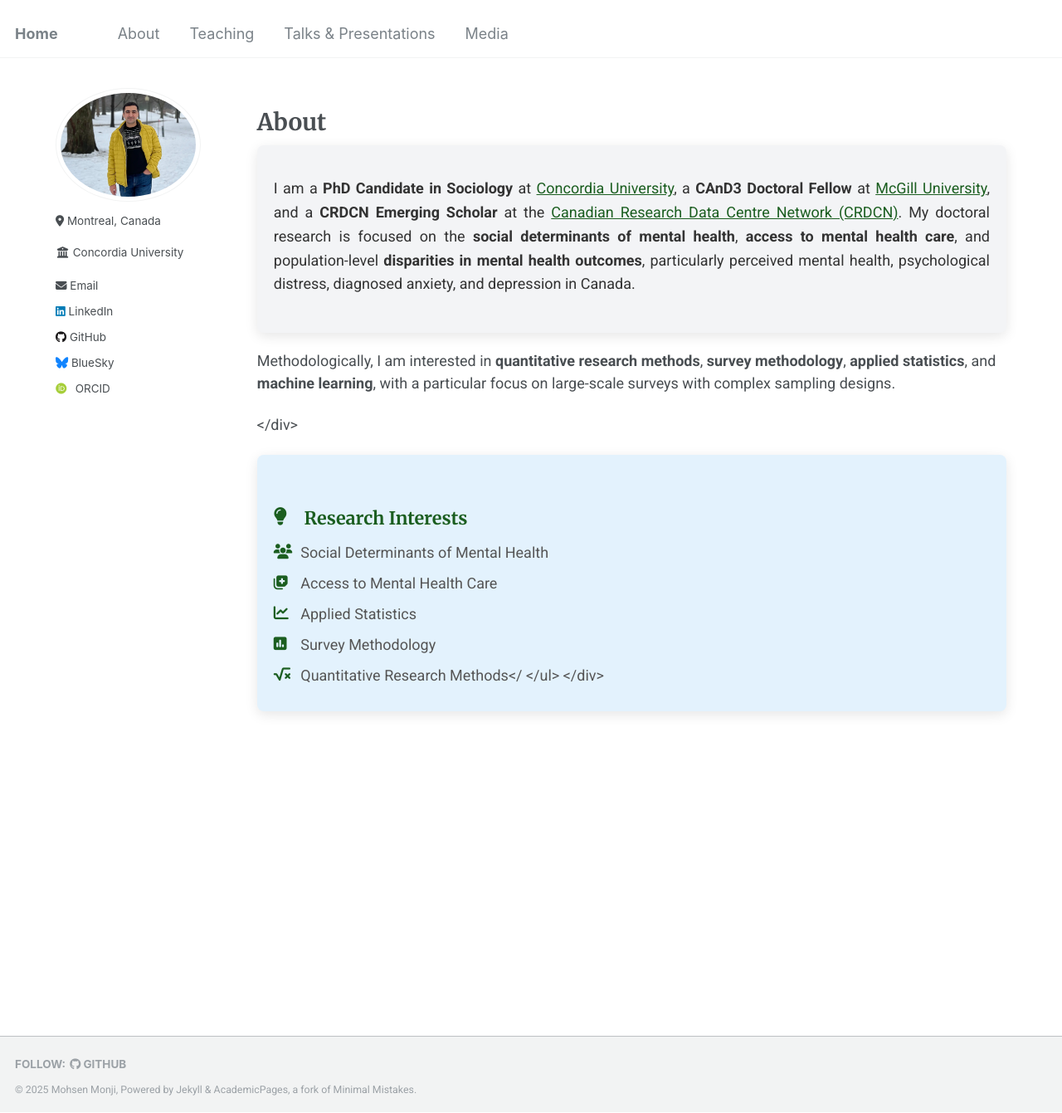
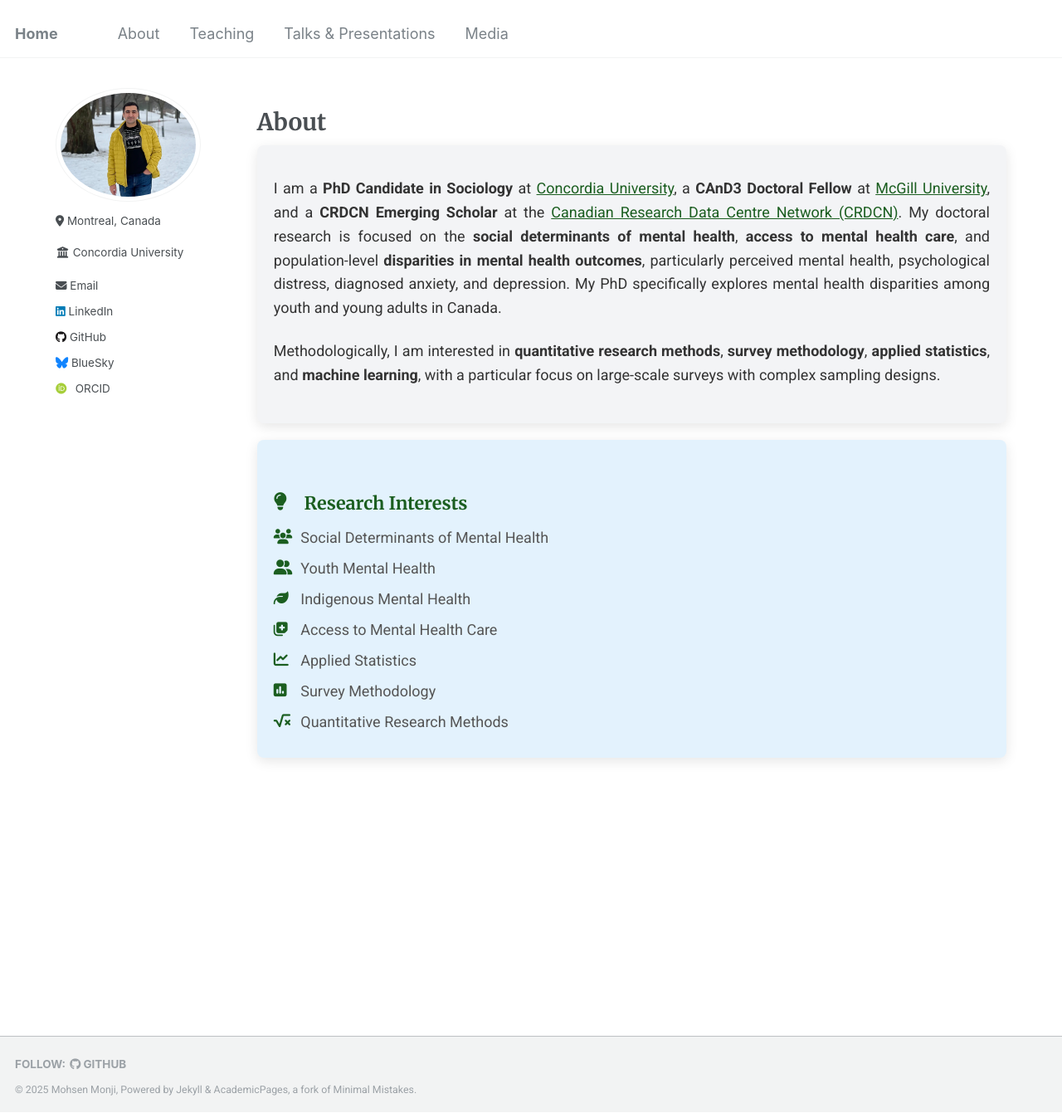
Before and after one commit to Mohsnmonji/mohsnmonji.github.io, a Jekyll site: the page built from about-me.md, in a window 1280 px wide and 1341 px high. Shown: the whole window at 83% size. Built offline with Jekyll 4.4.1, drawn with Linux system fonts in a browser that asks for light colours; some web fonts are replaced.

Commit message:
Update about-me.md

```diff
--- a/about-me.md
+++ b/about-me.md
@@ -94,9 +94,9 @@ author_profile: true
     <a href="https://crdcn.ca" target="_blank">Canadian Research Data Centre Network (CRDCN)</a>.
     My doctoral research is focused on the <strong>social determinants of mental health</strong>,
     <strong>access to mental health care</strong>, and population-level
-    <strong>disparities in mental health outcomes</strong>, particularly perceived mental health, psychological distress, diagnosed anxiety, and depression in Canada.
+    <strong>disparities in mental health outcomes</strong>, particularly perceived mental health, psychological distress, diagnosed anxiety, and depression.
+    My PhD specifically explores mental health disparities among youth and young adults in Canada.
   </p>
-</div>
 
   <p>
     Methodologically, I am interested in <strong>quantitative research methods</strong>,
@@ -109,9 +109,11 @@ author_profile: true
   <h3><i class="fas fa-lightbulb icon"></i> Research Interests</h3>
   <ul>
     <li><i class="fas fa-users icon"></i> Social Determinants of Mental Health</li>
+    <li><i class="fas fa-user-friends icon"></i> Youth Mental Health</li>
+    <li><i class="fas fa-leaf icon"></i> Indigenous Mental Health</li>
     <li><i class="fas fa-notes-medical icon"></i> Access to Mental Health Care</li>
     <li><i class="fas fa-chart-line icon"></i> Applied Statistics</li>
     <li><i class="fas fa-poll icon"></i> Survey Methodology</li>
-    <li><i class="fas fa-square-root-alt icon"></i> Quantitative Research Methods</
+    <li><i class="fas fa-square-root-alt icon"></i> Quantitative Research Methods</li>
   </ul>
 </div>
```
